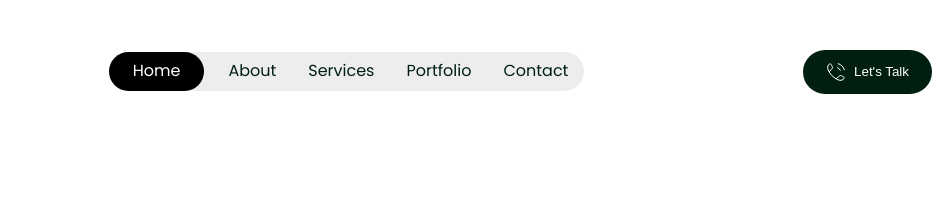
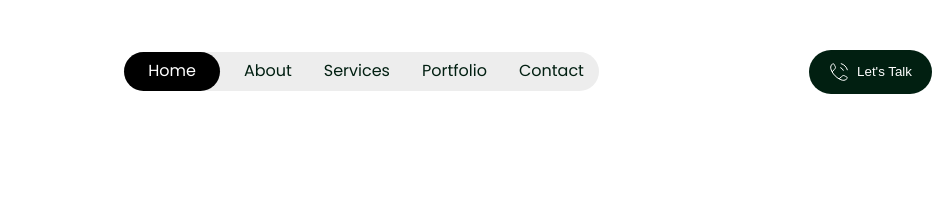
Before and after one commit to MohammadRijuan/Task, a plain HTML site: page index.html in a window 1280 px wide. Shown: the top 200 px of the page, 328-1280 px from the left. Drawn offline with Linux system fonts and the light colour scheme.

Commit message:
checking

```diff
--- a/index.html
+++ b/index.html
@@ -22,10 +22,10 @@
           <li class="font16">Services</li>
           <li class="font16">Portfolio</li>
           <li class="font16">Contact</li>
-          <li class="font16"><div class="btn mble-btn">
+          <!-- <li class="font16"><div class="btn mble-btn">
           <img src="./assets/calling.svg" alt="" />
           <button class="btn-bg">Let's Talk</button>
-        </div></li>
+        </div></li> -->
         </ul>
         <div class="btn button">
           <img src="./assets/calling.svg" alt="" />
--- a/style.css
+++ b/style.css
@@ -107,9 +107,12 @@ body {
 }
 
 /* navbar */
+header{
+  padding: 0 10px;
+}
 .nav {
   max-width: 1240px;
-  padding: 48px 10px 0 10px;
+  padding: 48px 0px 0 0px;
   margin: 0 auto;
   display: flex;
   align-items: center;
@@ -117,15 +120,16 @@ body {
 }
 
 .nav-items {
-  width: 450px;
-  /* padding: 0 12px; */
+  /* width: 474px; */
+  padding: 0 07px 0 0px;
   display: flex;
   align-items: center;
-  justify-content: center;
+  /* justify-content: center; */
   list-style: none;
   gap: 16px;
   background-color: #ededed;
   border-radius: 999px;
+  box-sizing: border-box;
 
 }
 
@@ -141,7 +145,7 @@ body {
   align-items: center;
   justify-content: center;
   gap: 8px;
-  padding: 12px 23px;
+  padding: 12px 20px;
   border-radius: 999px;
 }
 .mble-btn{
@@ -1892,6 +1896,10 @@ footer {
   .logo img{
     width: 180px;
   }
+  .nav-items{
+    gap: 10px;
+    width: 360px;
+  }
 
 
   /* hero */
```
